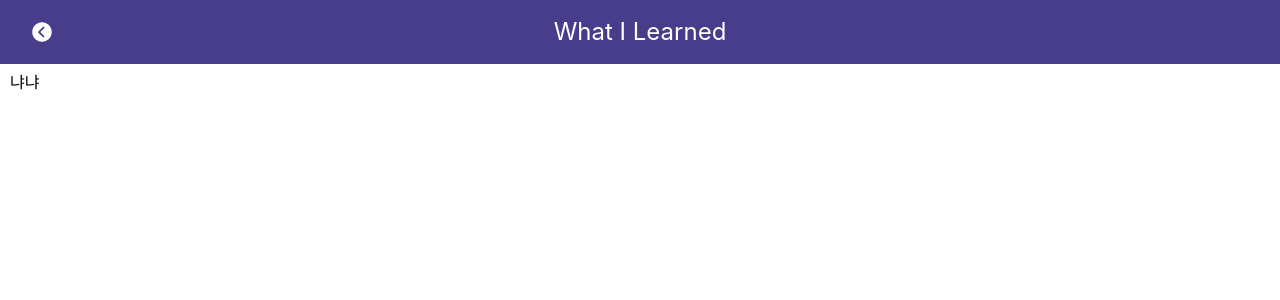
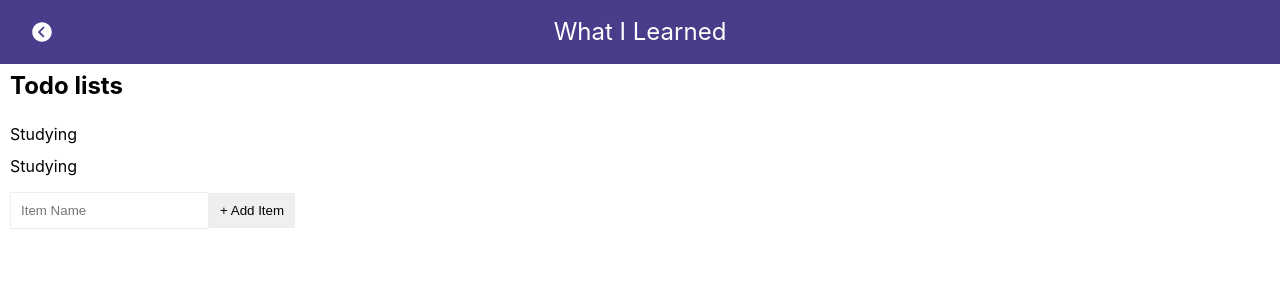
Before and after one commit to saebomp/todayilearned, a React (Create React App) app: page /localStorage in a window 1280 px wide. Shown: the top 300 px of the page. Built offline with nearby package versions, Linux system fonts and the light colour scheme; the HTML template or start-up script is replaced by a standard one.

Commit message:
update local storage

```diff
--- a/src/components/LocalStorage.js
+++ b/src/components/LocalStorage.js
@@ -4,18 +4,69 @@ const styles = {
   content: {
     margin:'10px'
   },
+  list: {
+    lineHeight:'2'
+  },
+  title:{
+    marginBottom:'20px'
+  },
+  input: {
+    padding:'10px',
+    outline:'0',
+    border:'1px solid #eee',
+    marginTop:'10px'
+  }
 }
+
+const initialList = [
+  {
+    text: 'Studying',
+    done: false,
+  },
+  {
+    text: 'Studying',
+    done: false,
+  },
+  // {
+  //   id: 'b',
+  //   name: 'Robin',
+  // },
+];
 
 
 const LocalStorage = () => {
+  const [list, setList] = useState(initialList);
+  // const [name, setName] = useState('');
+
+  const handleChange = (e) => {
+    console.log(e.target.value)
+  }
+
+  const handleAdd = (e) => {
+    e.preventDefault();
+    const text = e.target.value;
+    setList([...list, {text:text, done:false}])
+    console.log('setList', setList)
+  }
 
   return (
     <>
     <div style={styles.content}>
-      냐냐
+      <h2 style={styles.title}>Todo lists</h2>
+      <ul>
+        {list.map((item, index) => (
+          <li key={index} style={styles.list}>{item.text}</li>
+        ))}
+      </ul>
+      <form>
+        <input style={styles.input} type="text" placeholder="Item Name" onChange={handleChange} required />
+        <button style={styles.input} type="button" onClick={handleAdd}>+ Add Item</button>
+      </form>
     </div>
     </>
     )
   }
 
   export default LocalStorage
+
+//https://www.robinwieruch.de/react-add-item-to-list
```
